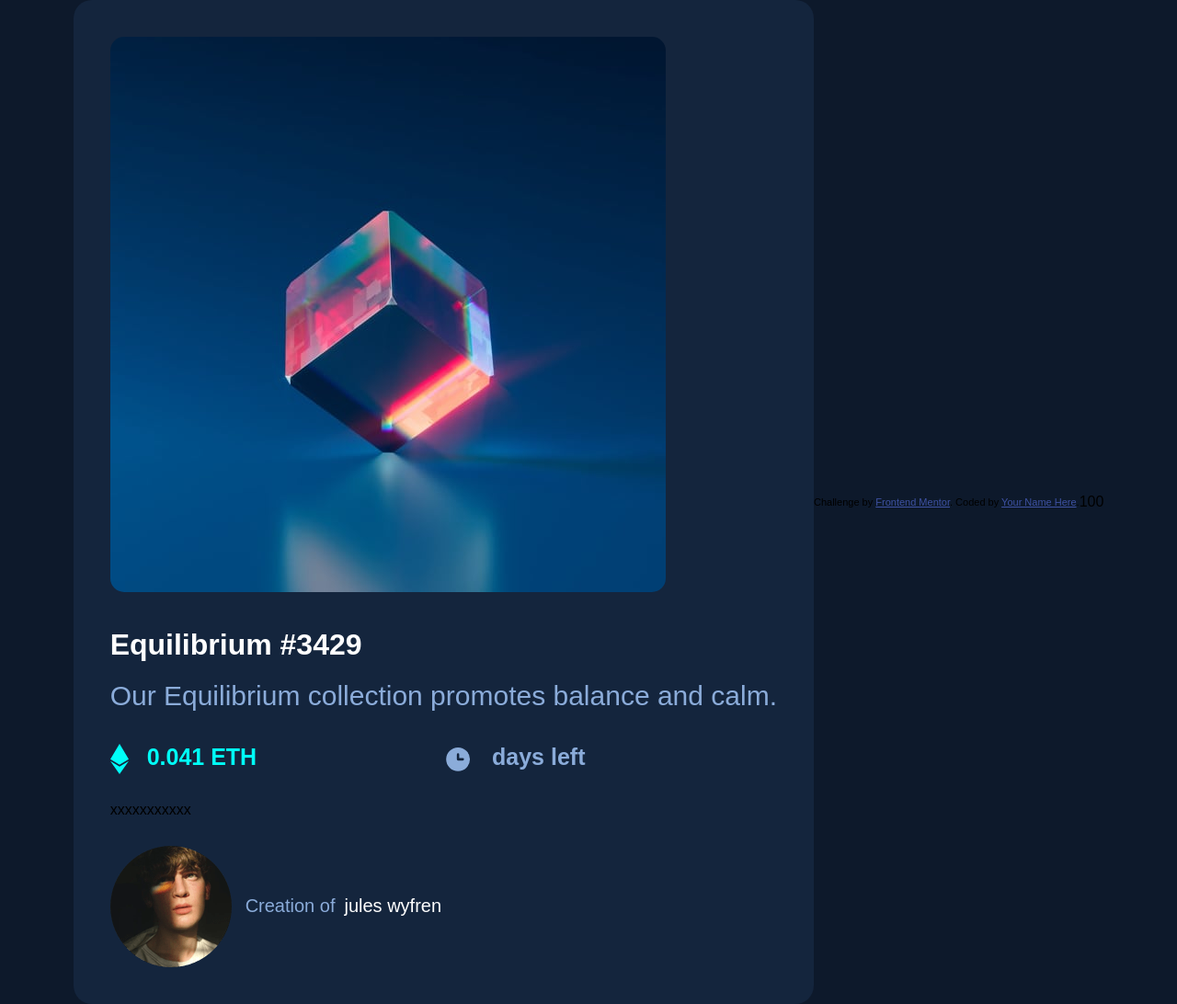
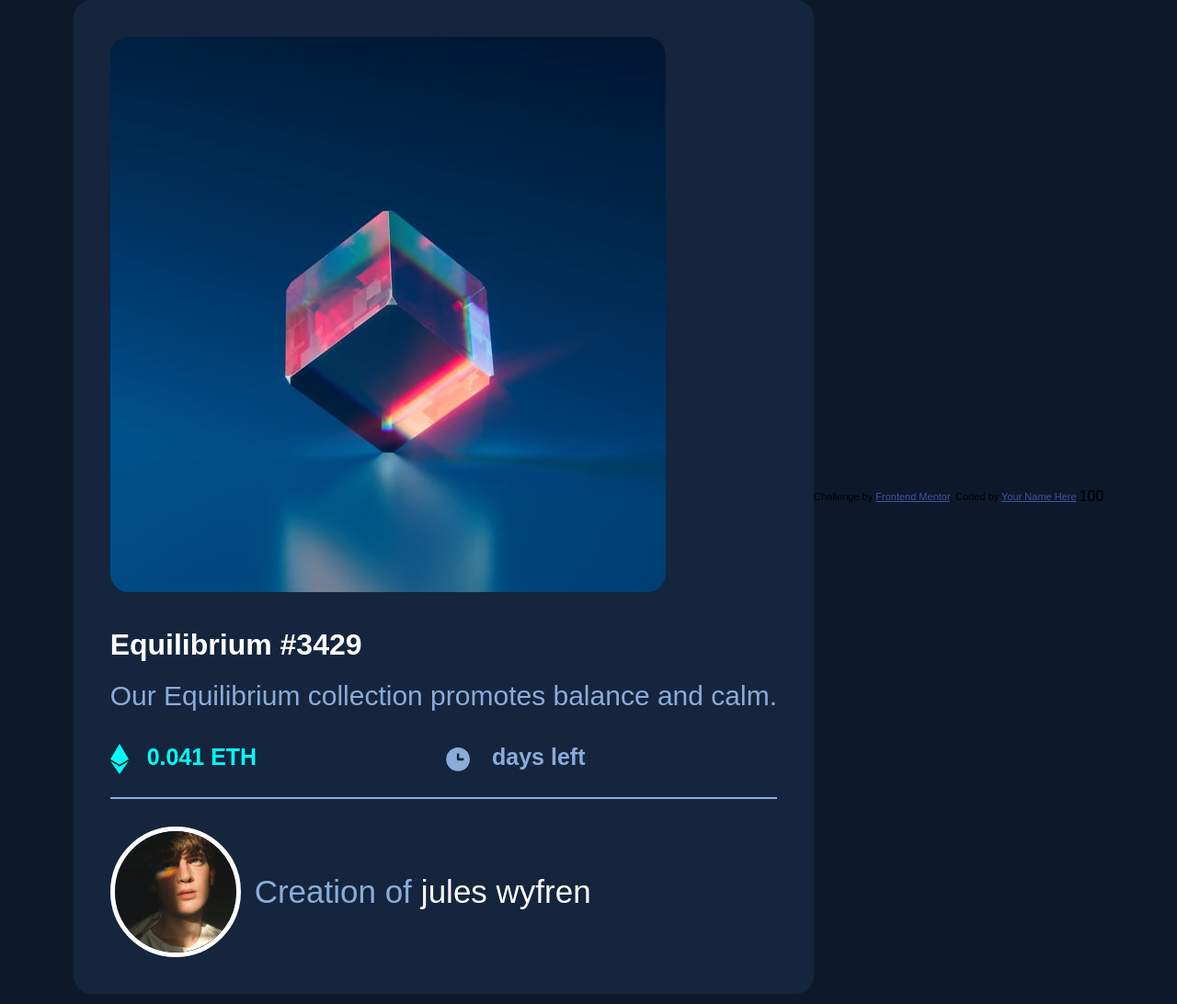
Before and after one commit to wiwinristanto/nft-preview-card-component-main, a plain HTML site: page index.html in a window 1280 px wide. Shown: the whole page at 92% size. Drawn offline with Linux system fonts and the light colour scheme.

Commit message:
penyesuaian file masih blm fix posisioning

```diff
--- a/index.html
+++ b/index.html
@@ -39,9 +39,6 @@
         </p>
         </div>
       </div>
-      <div class="garis">
-        xxxxxxxxxxx
-      </div>
       <div class="avatar">
         <img src="/images/image-avatar.png" alt="" class="avtar">
         <p class="cretor">
--- a/main.css
+++ b/main.css
@@ -37,8 +37,7 @@ body {
 }
 
 .img-cube {
-  justify-content: center;
-  border-radius: 15px;
+    border-radius: 20px;
 }
 
 h1 {
@@ -58,6 +57,8 @@ h1 {
 .price {
   display: flex;
   margin-top: 35px;
+  border-bottom: 2px solid var(--Soft-blue);
+  padding-bottom: 25px;
 }
 
 .pric {
@@ -97,9 +98,13 @@ h1 {
   display: flex;
   align-items: center;
   font-size: 20px;
+  margin-top: 30px;
+  font-size: 35px;
 }
 
 .avtar {
+    border: 5px solid var(--White);
+    border-radius: 100%;
 }
 
 .cretor {
```
